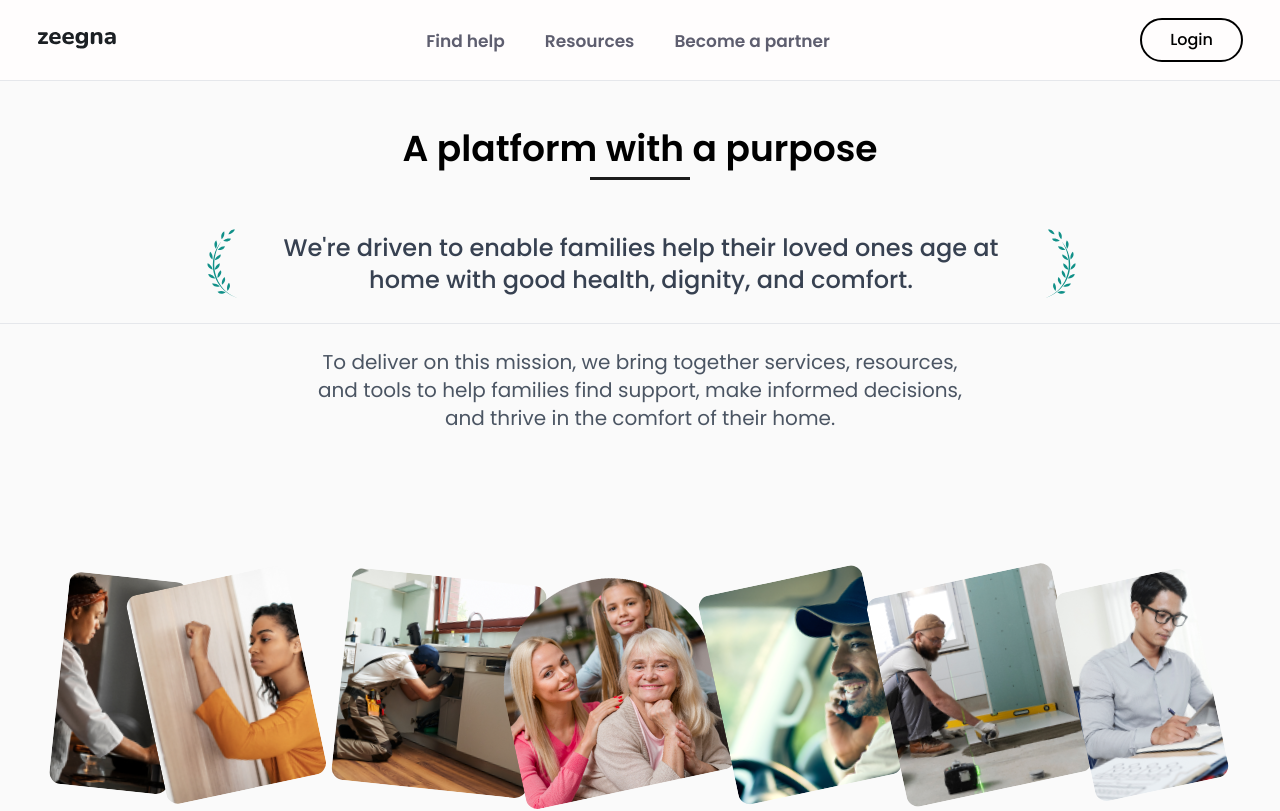
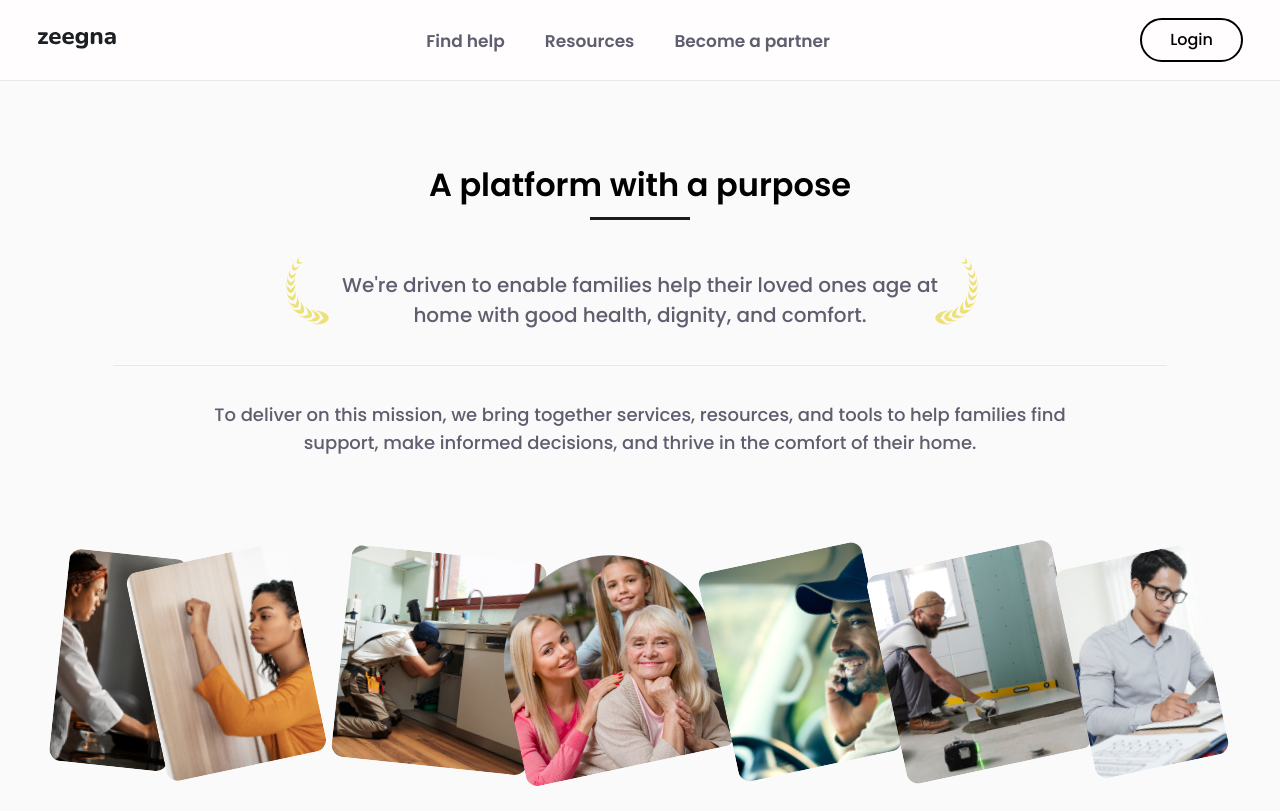
Before and after one commit to qasimfida/zeegna-updated, a React (Vite) app: page /guiding-platform in a window 1280 px wide. Shown: the top 811 px of the page. Built offline with nearby package versions, Linux system fonts and the light colour scheme.

Commit message:
Guiding principle pagew

```diff
--- a/src/assets/icons/guidingSectionIcons/Flower.jsx
+++ b/src/assets/icons/guidingSectionIcons/Flower.jsx
@@ -3,75 +3,84 @@ import React from "react";
 const FlowerIcon = () => (
   <svg
     width="48"
-    height="71"
-    viewBox="0 0 48 71"
+    height="69"
+    viewBox="0 0 48 69"
     fill="none"
     xmlns="http://www.w3.org/2000/svg"
   >
+    <g clip-path="url(#clip0_6124_35265)">
       <path
-      d="M27.3706 64.515C27.3706 64.515 30.6685 61.6692 35.4488 63.816C35.4488 63.816 33.0439 67.6672 27.3706 64.515Z"
-      fill="#109088"
+        fill-rule="evenodd"
+        clip-rule="evenodd"
+        d="M14.8419 54.1394C13.4623 54.5912 11.3714 54.7031 9.63431 55.1653C6.35853 56.0425 3.37084 57.4837 1.9613 59.9069C1.01089 61.5308 0.775334 63.702 3.63254 65.8996C3.63254 65.8996 9.80867 70.3054 19.9867 66.9639C7.92932 69.4702 11.6978 63.8863 6.77416 63.0645L5.87507 62.9211C5.87507 62.9211 7.37486 61.5479 8.22982 59.3976C9.125 56.5615 12.8041 55.2823 14.844 54.1314L14.8419 54.1394Z"
+        fill="#EEE177"
       />
       <path
-      d="M25.4338 62.922C25.4338 62.922 27.3439 58.9878 24.0922 54.8421C24.0922 54.8421 21.0011 58.1519 25.4338 62.922Z"
-      fill="#109088"
+        fill-rule="evenodd"
+        clip-rule="evenodd"
+        d="M20.0223 53.1941C18.9653 53.7977 17.2703 54.2288 15.9235 54.905C13.3818 56.163 11.1648 57.8489 10.3854 60.0637C9.86608 61.5604 10.021 63.3777 12.7051 64.7083C12.7051 64.7083 18.4637 67.2996 26.2622 62.8777C16.7876 66.9354 18.9867 61.7236 14.8184 61.8653L14.0577 61.8988C14.0577 61.8988 15.068 60.5244 15.4262 58.6203C15.7096 56.1442 18.5204 54.4806 20.0123 53.1999L20.0223 53.1941Z"
+        fill="#EEE177"
       />
       <path
-      d="M30.9525 56.8354C30.9525 56.8354 32.3118 52.6714 28.5355 49.0095C28.5355 49.0095 25.9201 52.7151 30.9525 56.8354Z"
-      fill="#109088"
+        fill-rule="evenodd"
+        clip-rule="evenodd"
+        d="M25.6989 50.2349C24.8266 50.9685 23.3392 51.6651 22.2099 52.5065C20.0835 54.1062 18.3174 56.0321 17.9812 58.2006C17.7509 59.6589 18.1856 61.3147 20.872 62.0692C20.872 62.0692 26.5868 63.4687 33.0284 58.0587C24.9948 63.421 26.1548 58.2411 22.3524 59.098L21.6602 59.2543C21.6602 59.2543 22.3579 57.8168 22.3807 55.9983C22.2266 53.6734 24.5395 51.6617 25.6932 50.2247L25.6989 50.2349Z"
+        fill="#EEE177"
       />
       <path
-      d="M35.3943 49.8759C35.3943 49.8759 36.3248 45.5933 32.1967 42.3381C32.1967 42.3381 29.9734 46.2948 35.3943 49.8759Z"
-      fill="#109088"
+        fill-rule="evenodd"
+        clip-rule="evenodd"
+        d="M30.0342 44.8122C29.5151 45.8355 28.4071 47.0703 27.6981 48.2979C26.3578 50.6202 25.4741 53.0981 25.9893 55.2416C26.3377 56.6835 27.3691 58.0353 30.1288 57.6656C30.1288 57.6656 35.9158 56.6839 39.7656 49.126C34.4249 57.2676 33.5212 52.0352 30.3476 54.3275L29.778 54.751C29.778 54.751 29.8714 53.142 29.1983 51.4615C28.1686 49.3785 29.5305 46.5974 30.0421 44.8144L30.0342 44.8122Z"
+        fill="#EEE177"
       />
       <path
-      d="M38.2161 41.7395C38.2161 41.7395 38.1485 37.3499 33.4009 35.1285C33.4009 35.1285 32.1311 39.4972 38.2161 41.7395Z"
-      fill="#109088"
+        fill-rule="evenodd"
+        clip-rule="evenodd"
+        d="M33.0719 40.0965C32.8153 41.1169 32.0827 42.4325 31.7012 43.6671C30.9746 46.0002 30.6833 48.3794 31.5632 50.1703C32.1515 51.379 33.3329 52.3602 35.701 51.4661C35.701 51.4661 40.6206 49.403 42.5365 41.9069C39.4286 50.2265 37.5905 45.7704 35.2396 48.4599L34.8206 48.952C34.8206 48.952 34.5828 47.5071 33.652 46.1581C32.3345 44.5184 32.9828 41.7843 33.0819 40.0908L33.0719 40.0965Z"
+        fill="#EEE177"
       />
       <path
-      d="M38.1544 32.2309C38.1544 32.2309 37.3182 27.9179 32.2557 26.5819C32.2557 26.5819 31.778 31.1145 38.1544 32.2309Z"
-      fill="#109088"
+        fill-rule="evenodd"
+        clip-rule="evenodd"
+        d="M34.8566 33.9313C34.8163 34.9012 34.4069 36.2398 34.2966 37.4394C34.0867 39.7041 34.2807 41.9113 35.4205 43.3628C36.1816 44.3365 37.4409 44.9955 39.4066 43.7117C39.4066 43.7117 43.4645 40.8614 43.7568 33.6875C42.5336 41.8452 40.0216 38.1704 38.4142 41.0797L38.1286 41.6097C38.1286 41.6097 37.6381 40.3513 36.5409 39.3079C35.0349 38.0882 35.0944 35.4709 34.8666 33.9255L34.8566 33.9313Z"
+        fill="#EEE177"
       />
       <path
-      d="M35.2631 21.9999C35.2631 21.9999 33.3135 18.0688 28.0883 18.1434C28.0883 18.1434 28.8319 22.6458 35.2631 21.9999Z"
-      fill="#109088"
+        fill-rule="evenodd"
+        clip-rule="evenodd"
+        d="M34.7113 27.2967C34.9122 28.249 34.8411 29.6492 35.0269 30.8469C35.37 33.0965 36.1014 35.1895 37.5504 36.307C38.5313 37.0591 39.9006 37.3705 41.4912 35.6272C41.4912 35.6272 44.7223 31.8276 43.2527 24.7989C44.0654 33.0183 40.7417 30.1029 39.8857 33.3289L39.7292 33.9129C39.7292 33.9129 38.9589 32.816 37.634 32.0868C35.8802 31.2873 35.3045 28.7392 34.7035 27.2945L34.7113 27.2967Z"
+        fill="#EEE177"
       />
       <path
-      d="M29.8242 12.87C29.8242 12.87 27.0843 9.44744 22.0059 10.6553C22.0059 10.6553 23.6913 14.895 29.8242 12.87Z"
-      fill="#109088"
+        fill-rule="evenodd"
+        clip-rule="evenodd"
+        d="M34.7608 21.3455C35.0152 22.1925 35.0612 23.471 35.307 24.5394C35.7915 26.5451 36.6051 28.3946 38.0113 29.2933C38.9559 29.8973 40.2253 30.0771 41.5347 28.3744C41.5347 28.3744 44.1735 24.6735 42.3182 18.4219C43.6736 25.8141 40.4375 23.4228 39.9041 26.422L39.8175 26.9656C39.8175 26.9656 39.03 26.0274 37.7764 25.4733C36.1268 24.8842 35.409 22.6143 34.7586 21.3535L34.7608 21.3455Z"
+        fill="#EEE177"
       />
       <path
-      d="M33.325 58.3996C33.325 58.3996 35.7256 54.7532 40.8983 55.5069C40.8983 55.5069 39.6285 59.8756 33.325 58.3996Z"
-      fill="#109088"
+        fill-rule="evenodd"
+        clip-rule="evenodd"
+        d="M33.5116 15.4041C33.8474 16.1365 34.0483 17.2782 34.4154 18.2089C35.1127 19.9565 36.0805 21.5141 37.459 22.1381C38.3858 22.5563 39.5526 22.552 40.5109 20.8356C40.5109 20.8356 42.4111 17.1487 39.9297 11.7522C42.1017 18.2401 38.8811 16.5161 38.7966 19.2898L38.7879 19.7953C38.7879 19.7953 37.9546 19.0593 36.7616 18.7204C35.1968 18.4136 34.2669 16.4623 33.5095 15.4121L33.5116 15.4041Z"
+        fill="#EEE177"
       />
       <path
-      d="M37.9397 50.466C37.9397 50.466 39.4804 46.3697 44.6848 45.9544C44.6848 45.9544 44.4036 50.5036 37.9397 50.466Z"
-      fill="#109088"
+        fill-rule="evenodd"
+        clip-rule="evenodd"
+        d="M30.2439 9.5503C30.7375 10.1037 31.2224 11.0679 31.7895 11.7885C32.868 13.1537 34.1335 14.2621 35.5236 14.4331C36.4548 14.5513 37.4825 14.2148 37.8835 12.4348C37.8835 12.4348 38.5899 8.63259 34.9677 4.53047C38.6031 9.68656 35.2943 9.04799 35.9542 11.5339L36.0789 11.9825C36.0789 11.9825 35.1464 11.5541 33.9968 11.5891C32.5367 11.7425 31.1899 10.2753 30.2461 9.5423L30.2439 9.5503Z"
+        fill="#EEE177"
       />
       <path
-      d="M40.4477 41.661C40.4477 41.661 40.6162 37.2778 45.416 35.2119C45.416 35.2119 46.5816 39.6215 40.4477 41.661Z"
-      fill="#109088"
+        fill-rule="evenodd"
+        clip-rule="evenodd"
+        d="M26.4838 5.71028C27.0368 5.97925 27.7152 6.56795 28.3766 6.9366C29.633 7.63782 30.9658 8.08529 32.0899 7.76756C32.8485 7.55263 33.5302 6.96291 33.2782 5.44509C33.2782 5.44509 32.6349 2.26664 28.5417 0.268923C32.975 3.07775 30.2167 3.66298 31.5049 5.38041L31.7431 5.68912C31.7431 5.68912 30.8889 5.6617 30.0118 6.06677C28.9311 6.6637 27.43 5.96182 26.476 5.70805L26.4838 5.71028Z"
+        fill="#EEE177"
       />
-    <path
-      d="M40.6792 31.6048C40.6792 31.6048 39.16 27.484 42.7901 23.7105C42.7901 23.7105 45.5488 27.3368 40.6792 31.6048Z"
-      fill="#109088"
-    />
-    <path
-      d="M37.2741 20.665C37.2741 20.665 34.5221 17.2502 36.754 12.4952C36.754 12.4952 40.5182 15.0372 37.2741 20.665Z"
-      fill="#109088"
-    />
-    <path
-      d="M31.445 11.2778C31.445 11.2778 27.8696 8.75897 28.7087 3.56128C28.7087 3.56128 33.0179 4.96047 31.445 11.2778Z"
-      fill="#109088"
-    />
-    <path
-      d="M24.6391 6.24823C24.6391 6.24823 20.2885 6.25739 18.0042 1.50616C18.0042 1.50616 22.3139 0.152211 24.6391 6.24823Z"
-      fill="#109088"
-    />
-    <path
-      d="M13.5259 70.492C31.687 65.6808 42.5966 46.3192 37.5514 26.4326C36.3125 21.5489 34.242 17.1225 31.5592 13.2779C35.05 17.3676 37.6818 22.3055 39.0969 27.8837C43.9535 47.0269 32.3879 65.522 13.5214 70.4932L13.5259 70.492Z"
-      fill="#109088"
-    />
+    </g>
+    <defs>
+      <clipPath id="clip0_6124_35265">
+        <rect width="48" height="69" fill="white" />
+      </clipPath>
+    </defs>
   </svg>
 );
 
--- a/src/assets/icons/guidingSectionIcons/FlowerLeft.jsx
+++ b/src/assets/icons/guidingSectionIcons/FlowerLeft.jsx
@@ -2,76 +2,90 @@ import React from "react";
 
 const FlowerLeft = () => (
   <svg
-    width="50"
-    height="71"
-    viewBox="0 0 50 71"
+    width="48"
+    height="69"
+    viewBox="0 0 48 69"
     fill="none"
     xmlns="http://www.w3.org/2000/svg"
   >
+    <g clip-path="url(#clip0_6124_35280)">
       <path
-      d="M23.6294 64.515C23.6294 64.515 20.3315 61.6692 15.5512 63.816C15.5512 63.816 17.9561 67.6672 23.6294 64.515Z"
-      fill="#109088"
+        fill-rule="evenodd"
+        clip-rule="evenodd"
+        d="M33.1581 54.1394C34.5377 54.5912 36.6286 54.7031 38.3657 55.1653C41.6415 56.0425 44.6292 57.4837 46.0387 59.9069C46.9891 61.5308 47.2247 63.702 44.3675 65.8996C44.3675 65.8996 38.1913 70.3054 28.0133 66.9639C40.0707 69.4702 36.3022 63.8863 41.2258 63.0645L42.1249 62.9211C42.1249 62.9211 40.6251 61.5479 39.7702 59.3976C38.875 56.5615 35.1959 55.2823 33.156 54.1314L33.1581 54.1394Z"
+        fill="#EEE177"
       />
       <path
-      d="M25.5662 62.922C25.5662 62.922 23.6561 58.9878 26.9078 54.8421C26.9078 54.8421 29.9989 58.1519 25.5662 62.922Z"
-      fill="#109088"
+        fill-rule="evenodd"
+        clip-rule="evenodd"
+        d="M27.9777 53.1941C29.0347 53.7977 30.7297 54.2288 32.0765 54.905C34.6182 56.163 36.8352 57.8489 37.6146 60.0637C38.1339 61.5604 37.979 63.3777 35.2949 64.7083C35.2949 64.7083 29.5363 67.2996 21.7378 62.8777C31.2124 66.9354 29.0133 61.7236 33.1816 61.8653L33.9423 61.8988C33.9423 61.8988 32.932 60.5244 32.5738 58.6203C32.2904 56.1442 29.4796 54.4806 27.9877 53.1999L27.9777 53.1941Z"
+        fill="#EEE177"
       />
       <path
-      d="M20.0475 56.8354C20.0475 56.8354 18.6882 52.6714 22.4645 49.0095C22.4645 49.0095 25.0799 52.7151 20.0475 56.8354Z"
-      fill="#109088"
+        fill-rule="evenodd"
+        clip-rule="evenodd"
+        d="M22.3011 50.2349C23.1734 50.9685 24.6608 51.6651 25.7901 52.5065C27.9165 54.1062 29.6826 56.0321 30.0188 58.2006C30.2491 59.6589 29.8144 61.3147 27.128 62.0692C27.128 62.0692 21.4132 63.4687 14.9716 58.0587C23.0052 63.421 21.8452 58.2411 25.6476 59.098L26.3398 59.2543C26.3398 59.2543 25.6421 57.8168 25.6193 55.9983C25.7734 53.6734 23.4605 51.6617 22.3068 50.2247L22.3011 50.2349Z"
+        fill="#EEE177"
       />
       <path
-      d="M15.6057 49.8759C15.6057 49.8759 14.6752 45.5933 18.8033 42.3381C18.8033 42.3381 21.0266 46.2948 15.6057 49.8759Z"
-      fill="#109088"
+        fill-rule="evenodd"
+        clip-rule="evenodd"
+        d="M17.9658 44.8122C18.4849 45.8355 19.5929 47.0703 20.3019 48.2979C21.6422 50.6202 22.5259 53.0981 22.0107 55.2416C21.6623 56.6835 20.6309 58.0353 17.8712 57.6656C17.8712 57.6656 12.0842 56.6839 8.2344 49.126C13.5751 57.2676 14.4788 52.0352 17.6524 54.3275L18.222 54.751C18.222 54.751 18.1286 53.142 18.8017 51.4615C19.8314 49.3785 18.4695 46.5974 17.9579 44.8144L17.9658 44.8122Z"
+        fill="#EEE177"
       />
       <path
-      d="M12.7839 41.7395C12.7839 41.7395 12.8515 37.3499 17.5991 35.1285C17.5991 35.1285 18.8689 39.4972 12.7839 41.7395Z"
-      fill="#109088"
+        fill-rule="evenodd"
+        clip-rule="evenodd"
+        d="M14.9281 40.0965C15.1847 41.1169 15.9173 42.4325 16.2988 43.6671C17.0254 46.0002 17.3167 48.3794 16.4368 50.1703C15.8485 51.379 14.6671 52.3602 12.299 51.4661C12.299 51.4661 7.37937 49.403 5.46348 41.9069C8.5714 50.2265 10.4095 45.7704 12.7604 48.4599L13.1794 48.952C13.1794 48.952 13.4172 47.5071 14.348 46.1581C15.6655 44.5184 15.0172 41.7843 14.9181 40.0908L14.9281 40.0965Z"
+        fill="#EEE177"
       />
       <path
-      d="M12.8456 32.2309C12.8456 32.2309 13.6818 27.9179 18.7443 26.5819C18.7443 26.5819 19.222 31.1145 12.8456 32.2309Z"
-      fill="#109088"
+        fill-rule="evenodd"
+        clip-rule="evenodd"
+        d="M13.1434 33.9313C13.1837 34.9012 13.5931 36.2398 13.7034 37.4394C13.9133 39.7041 13.7193 41.9113 12.5795 43.3628C11.8184 44.3365 10.5591 44.9955 8.5934 43.7117C8.5934 43.7117 4.5355 40.8614 4.24318 33.6875C5.4664 41.8452 7.9784 38.1704 9.58579 41.0797L9.87142 41.6097C9.87142 41.6097 10.3619 40.3513 11.4591 39.3079C12.9651 38.0882 12.9056 35.4709 13.1334 33.9255L13.1434 33.9313Z"
+        fill="#EEE177"
       />
       <path
-      d="M15.7369 21.9999C15.7369 21.9999 17.6865 18.0688 22.9117 18.1434C22.9117 18.1434 22.1681 22.6458 15.7369 21.9999Z"
-      fill="#109088"
+        fill-rule="evenodd"
+        clip-rule="evenodd"
+        d="M13.2887 27.2967C13.0878 28.249 13.1589 29.6492 12.9731 30.8469C12.63 33.0965 11.8986 35.1895 10.4496 36.307C9.46868 37.0591 8.09938 37.3705 6.50883 35.6272C6.50883 35.6272 3.27766 31.8276 4.74729 24.7989C3.93461 33.0183 7.25826 30.1029 8.11433 33.3289L8.27082 33.9129C8.27082 33.9129 9.04112 32.816 10.366 32.0868C12.1198 31.2873 12.6955 28.7392 13.2965 27.2945L13.2887 27.2967Z"
+        fill="#EEE177"
       />
       <path
-      d="M21.1758 12.87C21.1758 12.87 23.9157 9.44744 28.9941 10.6553C28.9941 10.6553 27.3087 14.895 21.1758 12.87Z"
-      fill="#109088"
+        fill-rule="evenodd"
+        clip-rule="evenodd"
+        d="M13.2392 21.3455C12.9848 22.1925 12.9388 23.471 12.693 24.5394C12.2085 26.5451 11.3949 28.3946 9.98874 29.2933C9.04414 29.8973 7.77469 30.0771 6.46532 28.3744C6.46532 28.3744 3.82648 24.6735 5.68175 18.4219C4.32642 25.8141 7.56249 23.4228 8.09593 26.422L8.18247 26.9656C8.18247 26.9656 8.96995 26.0274 10.2236 25.4733C11.8732 24.8842 12.591 22.6143 13.2414 21.3535L13.2392 21.3455Z"
+        fill="#EEE177"
       />
       <path
-      d="M17.675 58.3996C17.675 58.3996 15.2744 54.7532 10.1017 55.5069C10.1017 55.5069 11.3715 59.8756 17.675 58.3996Z"
-      fill="#109088"
+        fill-rule="evenodd"
+        clip-rule="evenodd"
+        d="M14.4884 15.4041C14.1526 16.1365 13.9517 17.2782 13.5846 18.2089C12.8873 19.9565 11.9195 21.5141 10.541 22.1381C9.61418 22.5563 8.44743 22.552 7.48915 20.8356C7.48915 20.8356 5.5889 17.1487 8.07031 11.7522C5.89829 18.2401 9.1189 16.5161 9.20339 19.2898L9.21214 19.7953C9.21214 19.7953 10.0454 19.0593 11.2384 18.7204C12.8032 18.4136 13.7331 16.4623 14.4905 15.4121L14.4884 15.4041Z"
+        fill="#EEE177"
       />
       <path
-      d="M13.0603 50.466C13.0603 50.466 11.5196 46.3697 6.3152 45.9544C6.3152 45.9544 6.59643 50.5036 13.0603 50.466Z"
-      fill="#109088"
+        fill-rule="evenodd"
+        clip-rule="evenodd"
+        d="M17.7561 9.5503C17.2625 10.1037 16.7776 11.0679 16.2105 11.7885C15.132 13.1537 13.8665 14.2621 12.4764 14.4331C11.5452 14.5513 10.5175 14.2148 10.1165 12.4348C10.1165 12.4348 9.41009 8.63259 13.0323 4.53047C9.39691 9.68656 12.7057 9.04799 12.0458 11.5339L11.9211 11.9825C11.9211 11.9825 12.8536 11.5541 14.0032 11.5891C15.4633 11.7425 16.8101 10.2753 17.7539 9.5423L17.7561 9.5503Z"
+        fill="#EEE177"
       />
       <path
-      d="M10.5523 41.661C10.5523 41.661 10.3838 37.2778 5.584 35.2119C5.584 35.2119 4.4184 39.6215 10.5523 41.661Z"
-      fill="#109088"
+        fill-rule="evenodd"
+        clip-rule="evenodd"
+        d="M21.5162 5.71028C20.9632 5.97925 20.2848 6.56795 19.6234 6.9366C18.367 7.63782 17.0342 8.08529 15.9101 7.76756C15.1515 7.55263 14.4698 6.96291 14.7218 5.44509C14.7218 5.44509 15.3651 2.26664 19.4583 0.268923C15.025 3.07775 17.7833 3.66298 16.4951 5.38041L16.2569 5.68912C16.2569 5.68912 17.1111 5.6617 17.9882 6.06677C19.0689 6.6637 20.57 5.96182 21.524 5.70805L21.5162 5.71028Z"
+        fill="#EEE177"
       />
-    <path
-      d="M10.3208 31.6048C10.3208 31.6048 11.84 27.484 8.2099 23.7105C8.2099 23.7105 5.45119 27.3368 10.3208 31.6048Z"
-      fill="#109088"
+    </g>
+    <defs>
+      <clipPath id="clip0_6124_35280">
+        <rect
+          width="48"
+          height="69"
+          fill="white"
+          transform="matrix(-1 0 0 1 48 0)"
         />
-    <path
-      d="M13.7259 20.665C13.7259 20.665 16.4779 17.2502 14.246 12.4952C14.246 12.4952 10.4818 15.0372 13.7259 20.665Z"
-      fill="#109088"
-    />
-    <path
-      d="M19.555 11.2778C19.555 11.2778 23.1304 8.75897 22.2913 3.56128C22.2913 3.56128 17.9821 4.96047 19.555 11.2778Z"
-      fill="#109088"
-    />
-    <path
-      d="M26.3609 6.24823C26.3609 6.24823 30.7115 6.25739 32.9958 1.50616C32.9958 1.50616 28.6861 0.152211 26.3609 6.24823Z"
-      fill="#109088"
-    />
-    <path
-      d="M37.4741 70.492C19.313 65.6808 8.40339 46.3192 13.4486 26.4326C14.6875 21.5489 16.758 17.1225 19.4408 13.2779C15.95 17.3676 13.3182 22.3055 11.9031 27.8837C7.0465 47.0269 18.6121 65.522 37.4786 70.4932L37.4741 70.492Z"
-      fill="#109088"
-    />
+      </clipPath>
+    </defs>
   </svg>
 );
 
--- a/src/components/guidingPageCompo/GuidingPlatform.jsx
+++ b/src/components/guidingPageCompo/GuidingPlatform.jsx
@@ -5,32 +5,37 @@ import FlowerLeft from "../../assets/icons/guidingSectionIcons/FlowerLeft";
 function GuidingPlatform() {
   return (
     <>
-      <div className="bg-zinc-50 overflow-hidden pt-12 poppin">
+      <div className="bg-zinc-50 overflow-hidden pt-[80px] max-sm:pt-[50px] poppin">
         <div className="text-center">
-          <h2 className="font-semibold text-4xl">A platform with a purpose</h2>
+          <h2 className="font-semibold text-[32px] max-sm:text-[24px]">
+            A platform with a purpose
+          </h2>
           <div className="mx-auto w-[100px] h-[3px] bg-[#1C1C1C] mt-2"></div>
         </div>
-        <div className="flex flex-col items-center justify-center py-12">
-          <div className="flex items-center justify-center space-x-4">
-            <FlowerLeft />
+        <div className="flex flex-col items-center justify-center pt-[50px] max-sm:pt-[30px] max-sm:mx-[23px] max-sm:text-center relative">
+          <div className="flex  justify-center  border-b border-gray-200 ">
+            <div className="w-full absolute lg:left-[22%] max-sm:left-0 top-[15%]">
+              <FlowerLeft />
+            </div>
 
-            <p className="text-center text-xl sm:text-2xl font-medium text-gray-700 xl:w-7/12	leading-5	">
+            <p className="text-center text-[20px] max-sm:text-[16px]  font-medium text-[#5E5E6F] xl:w-7/12 max-sm:w-[77%]	 pb-[35px] max-sm:pb-[20px]	">
               We're driven to enable families help their loved ones age at home
               with good health, dignity, and comfort.
             </p>
-
-            <FlowerIcon />
+            <div className="w-full absolute lg:left-[73%] max-sm:left-[85%] top-[15%] ">
+              <FlowerIcon />
+            </div>
           </div>
 
-          <div className="w-full my-6 border-t border-gray-200"></div>
+          <div className="w-full mt-[35px] max-sm:mt-[20px] "></div>
 
-          <div className="text-center text-lg sm:text-xl text-gray-600 leading-relaxed max-w-2xl">
+          <div className="text-center text-lg max-sm:text-[16px] font-medium text-[#5E5E6F]  lg:max-w-[884px]">
             To deliver on this mission, we bring together services, resources,
             and tools to help families find support, make informed decisions,
             and thrive in the comfort of their home.
           </div>
         </div>
-        <div className="max-w-screen-xl 2xl:max-w-screen-3xl px-8 md:px-12 mx-auto py-12 lg:py-24 space-y-24  flex flex-col justify-center">
+        <div className="max-w-screen-xl 2xl:max-w-screen-3xl px-8 md:px-12 mx-auto py-[90px] lg:py-24 space-y-24  flex flex-col justify-center">
           <div className="flex flex-col sm:flex-row mx-auto">
             <a href="#_">
               <img
```
Also changed, not shown: src/components/guidingPageCompo/GuidingPath.jsx (+24 -35 lines), src/components/guidingPageCompo/GuidingReview.jsx (+8 -8 lines). Lines whose indentation alone changed are shown as unchanged.
